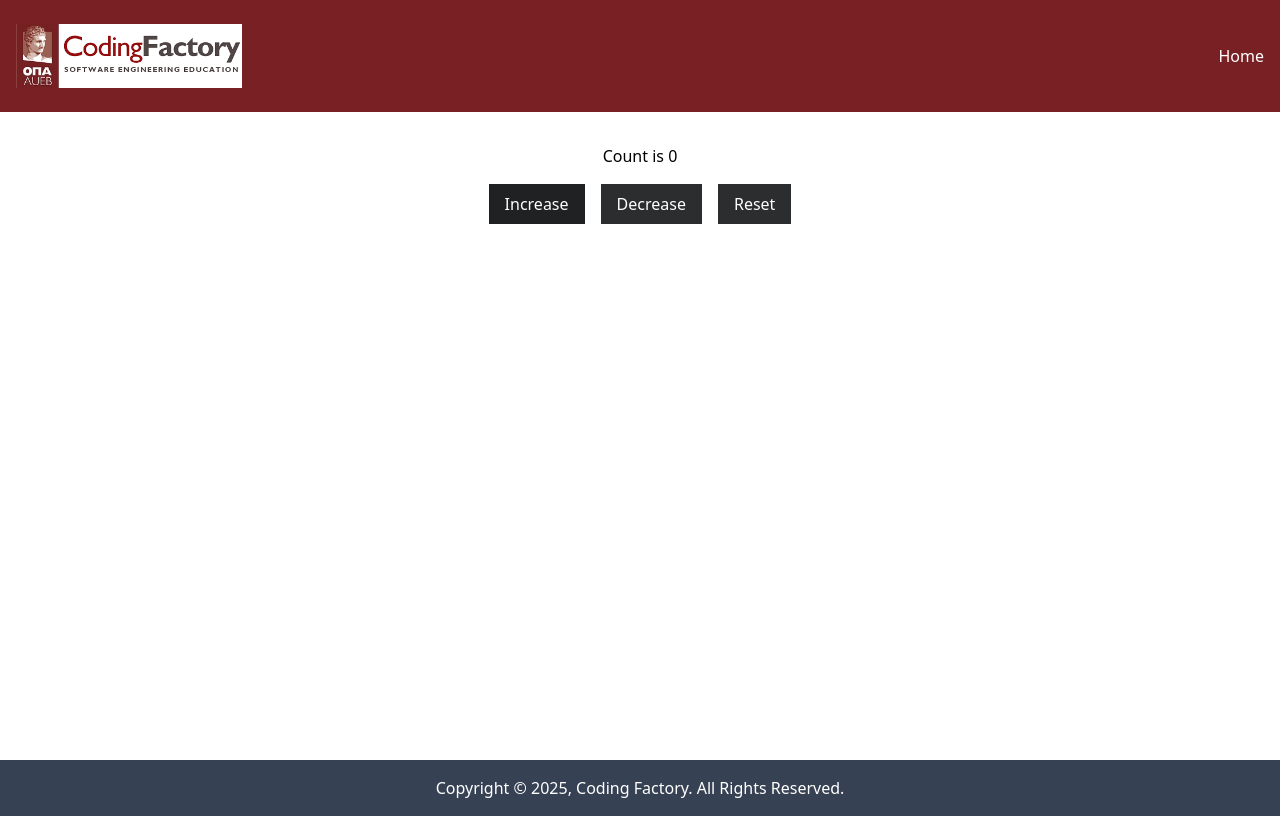
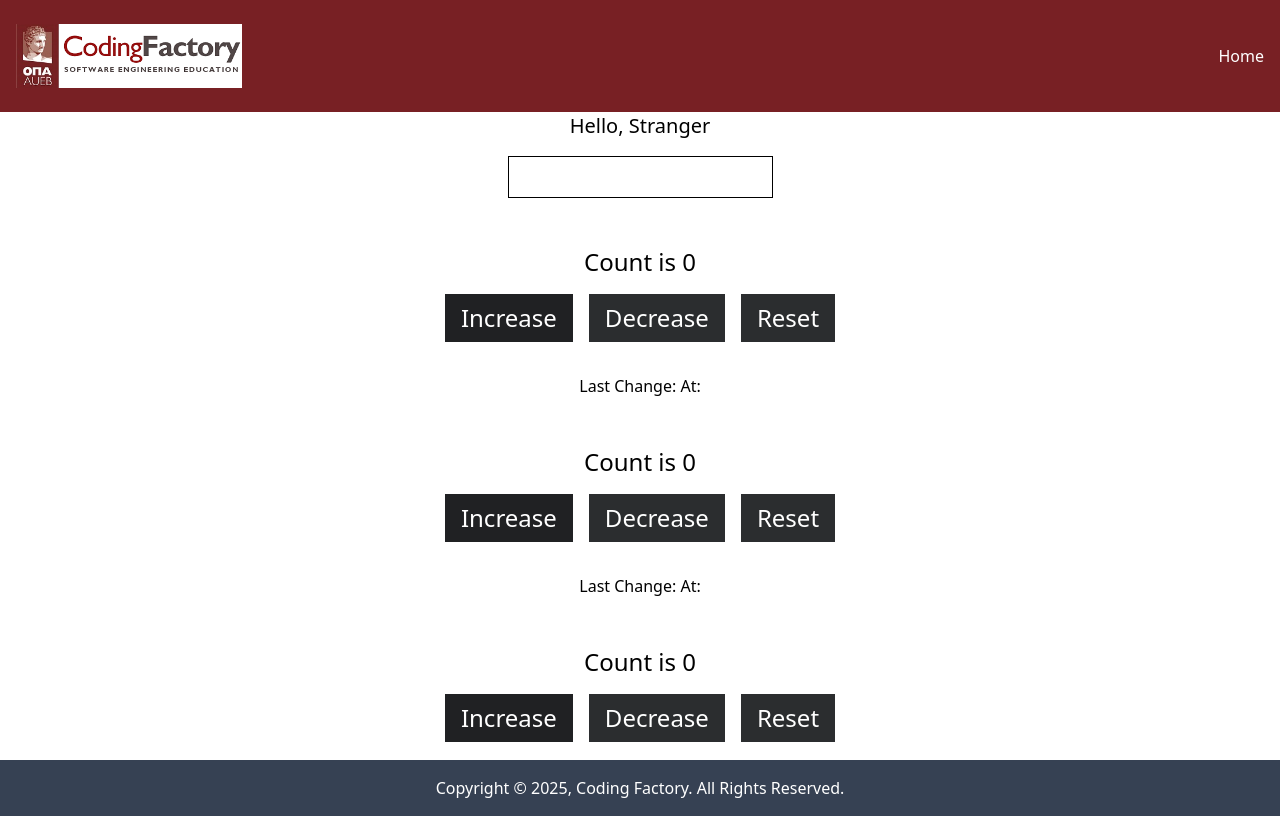
Before and after one commit to ChristosTA/cf7-components-intro, a React (Vite) app: page / in a window 1280 px wide. Built offline with nearby package versions, Linux system fonts and the light colour scheme.

Commit message:
feat: new components created With Custom Hook

```diff
--- a/src/App.tsx
+++ b/src/App.tsx
@@ -6,7 +6,11 @@
 // import CodingFactoryLogo from "./components/CodingFactoryLogo.tsx";
 
 import Layout from "./components/Layout.tsx";
-import Counter from "./components/Counter.tsx";
+// import Counter from "./components/Counter.tsx";
+import NameChanger from "./components/NameChanger.tsx";
+import CounterWithMoreStates from "./components/CounterWithMoreStates.tsx";
+import CounterAdvanced from "./components/CounterAdvanced.tsx";
+import CounterWithCustomHook from "./components/CounterWithCustomHook.tsx";
 // import FunctionalComponentWithState from "./components/FunctionalComponentWithState.tsx";
 // import ClassComponentWithState from "./components/ClassComponentWithState.tsx";
 
@@ -25,7 +29,12 @@ function App() {
 
             {/*<ClassComponentWithState/>*/}
             {/*<FunctionalComponentWithState/>*/}
-            <Counter/>
+            {/*<Counter/>*/}
+            <NameChanger/>
+            <CounterWithMoreStates/>
+            <CounterAdvanced/>
+            <CounterWithCustomHook/>
+
 
         </Layout>
     </>
--- /dev/null
+++ b/src/components/CounterWithCustomHook.tsx
@@ -0,0 +1,23 @@
+import CounterButton from "./CounterButton.tsx";
+import {useCounter} from "../hooks/useCounter.ts";
+
+const CounterWithCustomHook=()=>{
+
+    //custom hook function
+    const {count, increase, decrease, reset } = useCounter();
+
+    return(
+        <>
+            <div className="space-y-4 text-2xl pt-12">
+                <h1 className="text-center">Count is {count}</h1>
+                <div className="text-center space-x-4">
+                    <CounterButton onclick={increase} label="Increase" />
+                    <CounterButton onclick={decrease} disabled={count === 0} label="Decrease" />
+                    <CounterButton onclick={reset} disabled={count === 0} label="Reset" addClass="bg-cf-dark-red text-black" />
+                </div>
+            </div>
+            {/*<p className="text-center pt-8">Last Change:<strong>{state.lastAction || ""}</strong> At: <strong>{state.time || ""}</strong></p>*/}
+        </>
+    )
+}
+export default CounterWithCustomHook;
--- /dev/null
+++ b/src/hooks/useCounter.ts
@@ -0,0 +1,27 @@
+import {useState} from "react";
+
+export const useCounter = (initialValue: number = 0) => {
+
+    const [count, setCount] = useState(initialValue);
+
+    const increase = () => {
+        setCount(count + 1);
+    }
+
+    const decrease = () => {
+        if (count > 0 ) {
+            setCount(count - 1);
+        }
+    }
+
+    const reset = () => {
+        setCount(initialValue);
+    }
+
+    return {
+        count,
+        increase,
+        decrease,
+        reset
+    }
+}
```
